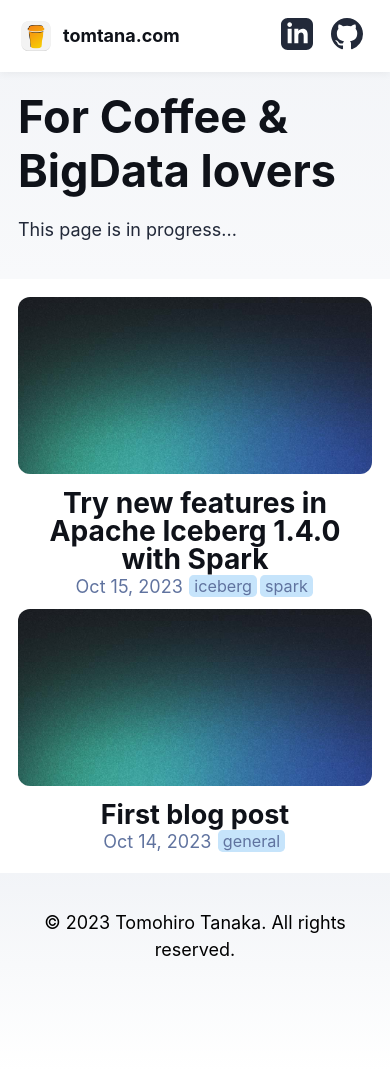
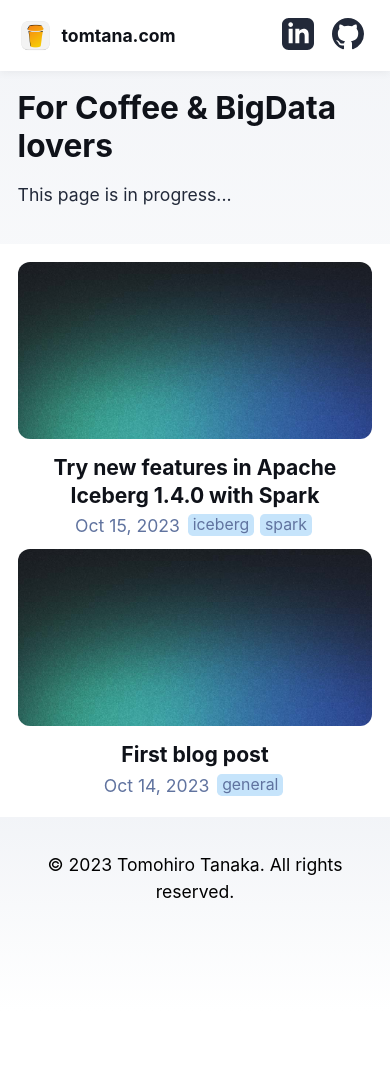
Before and after one commit to tomtongue/tomtan-dev, an Astro site: page / in a window 390 px wide. After the commit the page ends 1011 px from the top, so only its background shows below. Built offline with nearby package versions, Linux system fonts and the light colour scheme; Astro itself is replaced by a stand-in of ours.

Commit message:
Support mobile view

```diff
--- a/src/components/BlogPostList.astro
+++ b/src/components/BlogPostList.astro
@@ -41,9 +41,9 @@ const posts = (await getCollection('blog')).sort(
 				display: block;
 			}
 			.title {
-				margin: 0;
+				margin: 0 0 0.2em 0;
 				color: rgb(var(--black));
-				line-height: 1;
+				line-height: 1.3;
 			}
 			ul li a:hover h4,
 			ul li a:hover .date {
--- a/src/styles/global.css
+++ b/src/styles/global.css
@@ -118,11 +118,23 @@ hr {
 	border-top: 1px solid rgb(var(--gray-light));
 }
 @media (max-width: 720px) {
-	body {
-		font-size: 18px;
-	}
 	main {
 		padding: 1em;
+	}
+	h1 {
+		font-size: 1.8em;
+	}
+	h2 {
+		font-size: 1.6em;
+	}
+	h3 {
+		font-size: 1.4em;
+	}
+	h4 {
+		font-size: 1.2em !important;
+	}
+	h5 {
+		font-size: 1.1em;
 	}
 }
 
@@ -153,7 +165,7 @@ hr {
 	vertical-align: text-bottom;
 	line-height: 1.0em;
 	font-size: 0.9em;
-	margin: 0em 0.1em 0em;
+	margin: 0em 0.2em 0em;
 	padding: 0.2em 0.3em 0.2em;
 	border-radius: .3rem;
 	background-color: #c6e4fb;
```
